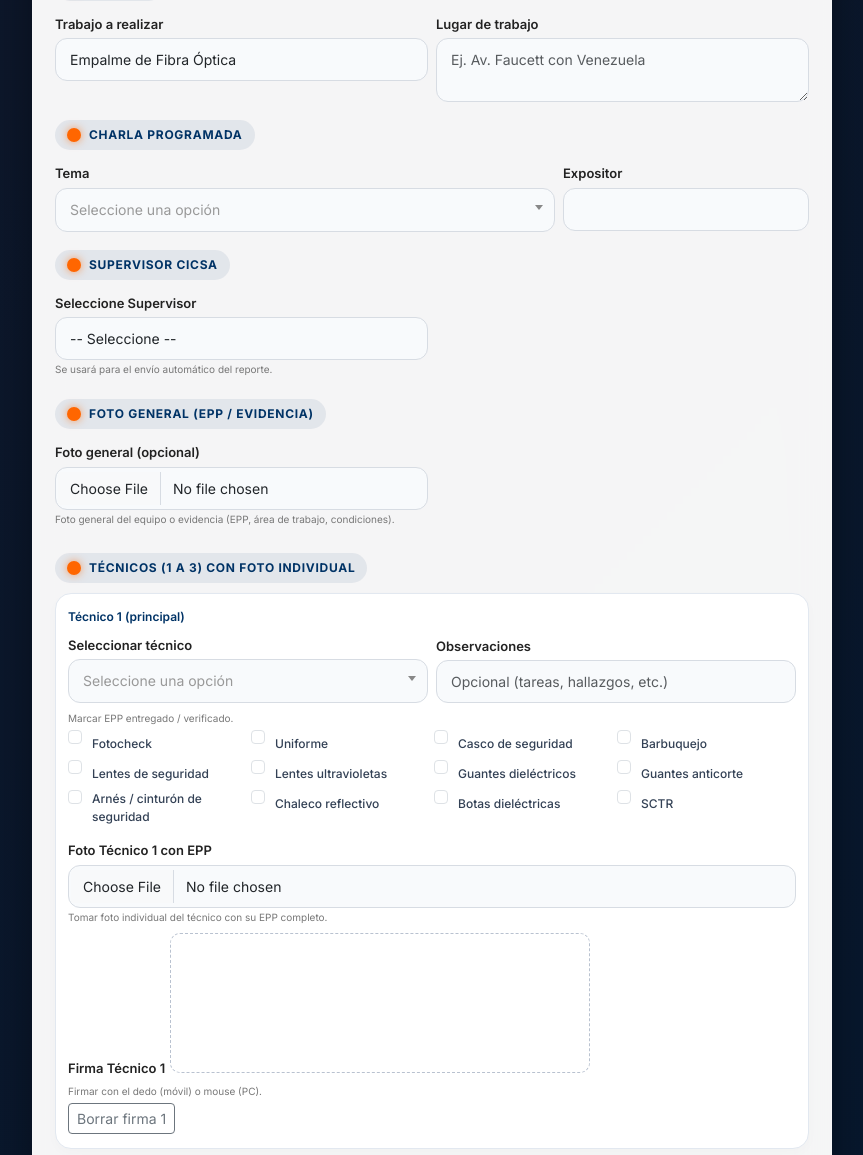
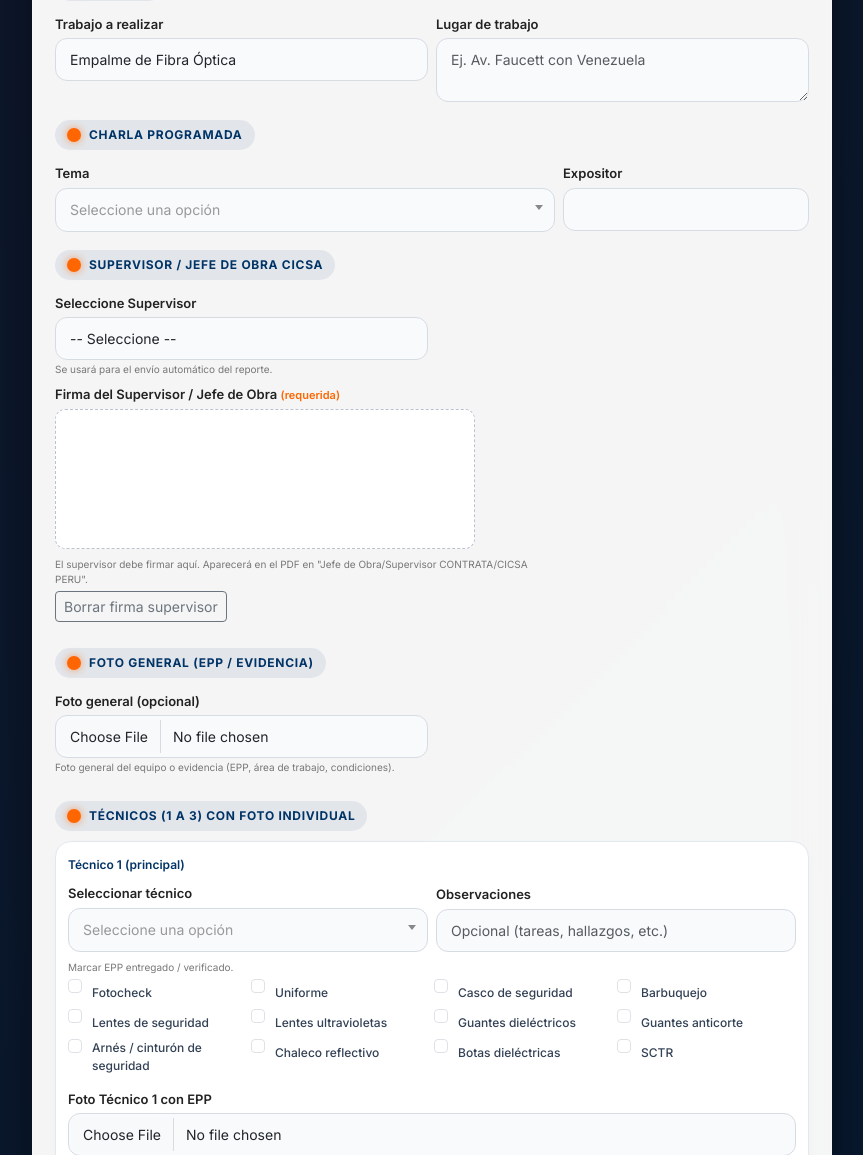
Before and after one commit to TheKazutoPe/plataforma_ats_cicsa, a Flask app: page /formulario in a window 1280 px wide. Shown: the part 357-1512 px from the top of the page, without its empty margins (208-1071 px from the left). Run offline with Flask 3, Linux system fonts and the light colour scheme; the visitor is signed in with stand-in values (Sample User, id 1); data that the repository does not hold is empty; parts of the project's set-up code (start-up, migrations or seed data) failed here and were passed over; some libraries are stand-ins or nearby versions.

Commit message:
feat: firma digital del supervisor en el PDF ATS - formulario.html: canvas sigSup para firma del Jefe de Obra/Supervisor - main.py: procesa y guarda firma_supervisor como PNG en temp/ - generate_pdf.py: celda derecha de tabla firmas usa IMG() del supervisor - La firma del supervisor aparece ahora correctamente en Jefe de Obra/Supervisor CONTRATA/CICSA PERU

```diff
--- a/main.py
+++ b/main.py
@@ -283,6 +283,22 @@ def formulario():
             except Exception as e:
                 print("Error guardando foto general:", e)
 
+        # ===== Firma del Supervisor =====
+        sup_firma_b64 = request.form.get("firma_supervisor")
+        data["supervisor_firma_path"] = None
+        if sup_firma_b64 and "base64" in sup_firma_b64:
+            try:
+                raw_sup = sup_firma_b64.split(",")[-1]
+                sup_firma_path = os.path.join(
+                    "temp",
+                    f"firma_sup_{req_uuid}_{datetime.now().strftime('%Y%m%d_%H%M%S')}.png",
+                )
+                with open(sup_firma_path, "wb") as out:
+                    out.write(base64.b64decode(raw_sup))
+                data["supervisor_firma_path"] = sup_firma_path
+            except Exception as e:
+                print("Error guardando firma supervisor:", e)
+
         # ===== Generar PDF =====
         pdf_path = generar_pdf(data)
         pdf_name = os.path.basename(pdf_path)  # solo el nombre, sin ruta temp/
@@ -365,7 +381,11 @@ def formulario():
                 ft = t.get("foto_path")
                 if ft and os.path.exists(ft):
                     os.remove(ft)
-            # Limpiar la copia temporal de firma del encargado (_enc.png)
+            # Limpiar firma del supervisor
+            sup_copy = data.get("supervisor_firma_path")
+            if sup_copy and os.path.exists(sup_copy):
+                os.remove(sup_copy)
+            # Limpiar la copia temporal de firma del encargado (_enc.png) si existiera
             enc_copy = data.get("_enc_sig_copy")
             if enc_copy and os.path.exists(enc_copy):
                 os.remove(enc_copy)
--- a/templates/formulario.html
+++ b/templates/formulario.html
@@ -540,7 +540,7 @@
       </div>
 
       <!-- SUPERVISOR -->
-      <div class="section-label"><span class="icon"></span>Supervisor CICSA</div>
+      <div class="section-label"><span class="icon"></span>Supervisor / Jefe de Obra CICSA</div>
       <div class="row g-2 mb-1">
         <div class="col-12 col-md-6">
           <label for="supervisor" class="form-label">Seleccione Supervisor</label>
@@ -555,6 +555,19 @@
             <option>LENIN RODRIGUEZ</option>
           </select>
           <div class="hint">Se usará para el envío automático del reporte.</div>
+        </div>
+      </div>
+
+      <!-- FIRMA SUPERVISOR -->
+      <div class="row g-2 mb-2">
+        <div class="col-12 col-md-8">
+          <label class="form-label">Firma del Supervisor / Jefe de Obra <span style="color:#ff6600;font-size:11px;">(requerida)</span></label>
+          <canvas id="sigSup" class="sig"></canvas>
+          <div class="hint">El supervisor debe firmar aquí. Aparecerá en el PDF en "Jefe de Obra/Supervisor CONTRATA/CICSA PERU".</div>
+          <input type="hidden" name="firma_supervisor" id="firma_supervisor">
+          <button type="button" class="btn btn-outline-secondary btn-sm mt-1" onclick="clearSigSup()">
+            Borrar firma supervisor
+          </button>
         </div>
       </div>
 
@@ -868,11 +881,74 @@
     }
   }
 
-  // Inicializar firmas
+  // Inicializar firmas de técnicos
   [1, 2, 3].forEach(setupSig);
+
+  // ─── Canvas firma Supervisor ───────────────────────────────────────────────
+  (function setupSigSup() {
+    const canvas = document.getElementById("sigSup");
+    const hidden = document.getElementById("firma_supervisor");
+    if (!canvas || !hidden) return;
+    const ctx = canvas.getContext("2d");
+
+    function initCanvas() {
+      const ratio = window.devicePixelRatio || 1;
+      const rect = canvas.getBoundingClientRect();
+      const width = Math.max(260, rect.width) * ratio;
+      const height = 140 * ratio;
+      canvas.width = width;
+      canvas.height = height;
+      ctx.setTransform(ratio, 0, 0, ratio, 0, 0);
+      ctx.lineWidth = 2;
+      ctx.lineCap = "round";
+      ctx.strokeStyle = "#000";
+    }
+    initCanvas();
+
+    let drawing = false, lastX = 0, lastY = 0;
+    function getPos(e) {
+      const rect = canvas.getBoundingClientRect();
+      const touch = e.touches ? e.touches[0] : null;
+      return {
+        x: (touch ? touch.clientX : e.clientX) - rect.left,
+        y: (touch ? touch.clientY : e.clientY) - rect.top
+      };
+    }
+    function start(e) { e.preventDefault(); drawing = true; const p = getPos(e); lastX = p.x; lastY = p.y; }
+    function move(e) {
+      if (!drawing) return;
+      e.preventDefault();
+      const p = getPos(e);
+      ctx.beginPath(); ctx.moveTo(lastX, lastY); ctx.lineTo(p.x, p.y); ctx.stroke();
+      lastX = p.x; lastY = p.y;
+    }
+    function end() { if (!drawing) return; drawing = false; hidden.value = canvas.toDataURL("image/png"); }
+
+    canvas.addEventListener("mousedown", start);
+    canvas.addEventListener("mousemove", move);
+    canvas.addEventListener("mouseup", end);
+    canvas.addEventListener("mouseleave", end);
+    canvas.addEventListener("touchstart", start, { passive: false });
+    canvas.addEventListener("touchmove", move, { passive: false });
+    canvas.addEventListener("touchend", end);
+
+    // Capturar al submit
+    document.getElementById("formATS").addEventListener("submit", function () {
+      if (!hidden.value) hidden.value = canvas.toDataURL("image/png");
+    });
+  })();
+
+  function clearSigSup() {
+    const c = document.getElementById("sigSup");
+    const h = document.getElementById("firma_supervisor");
+    if (!c || !h) return;
+    c.getContext("2d").clearRect(0, 0, c.width, c.height);
+    h.value = "";
+  }
 
   // Exponer funciones usadas en HTML
   window.clearSig = clearSig;
+  window.clearSigSup = clearSigSup;
   window.previewFotoTec = previewFotoTec;
 
   // ─── Loading overlay al enviar ───────────────────────────────────────────────
```
Also changed, not shown: generate_pdf.py (+36 -16 lines).
